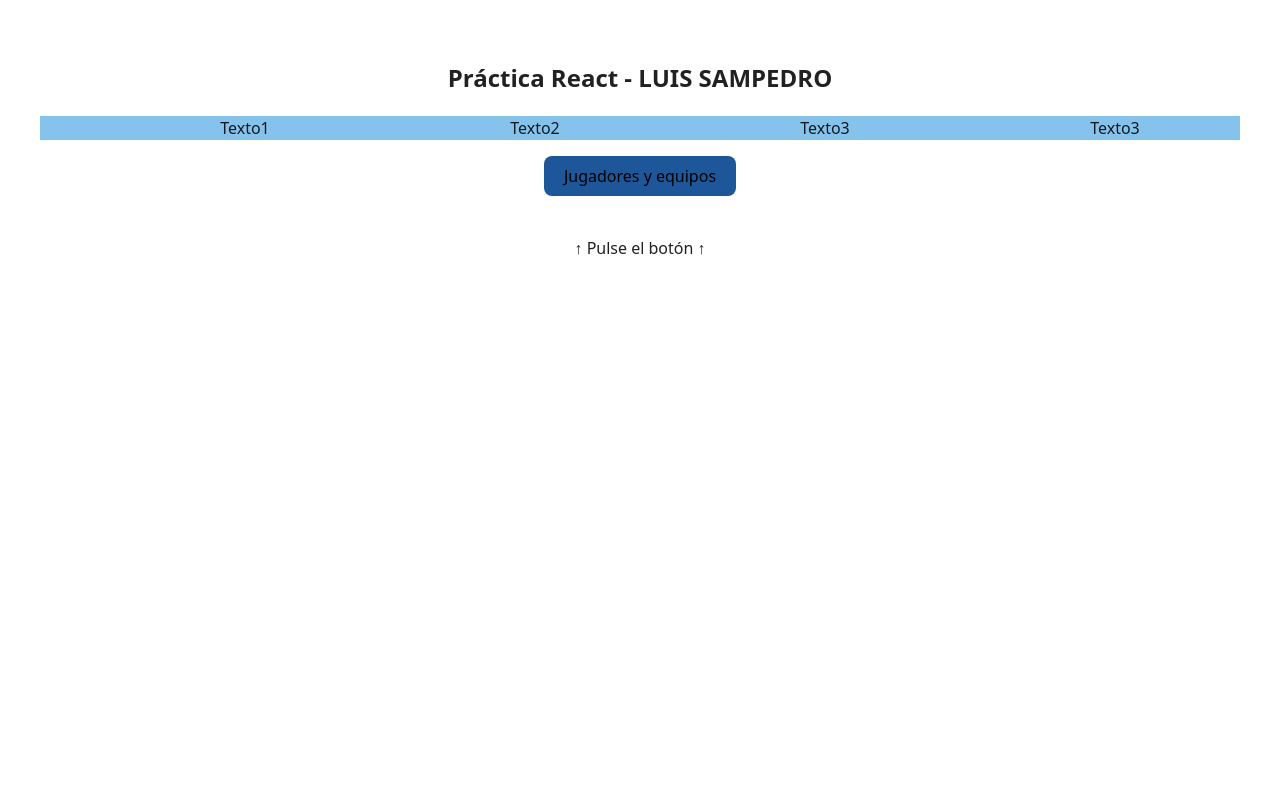
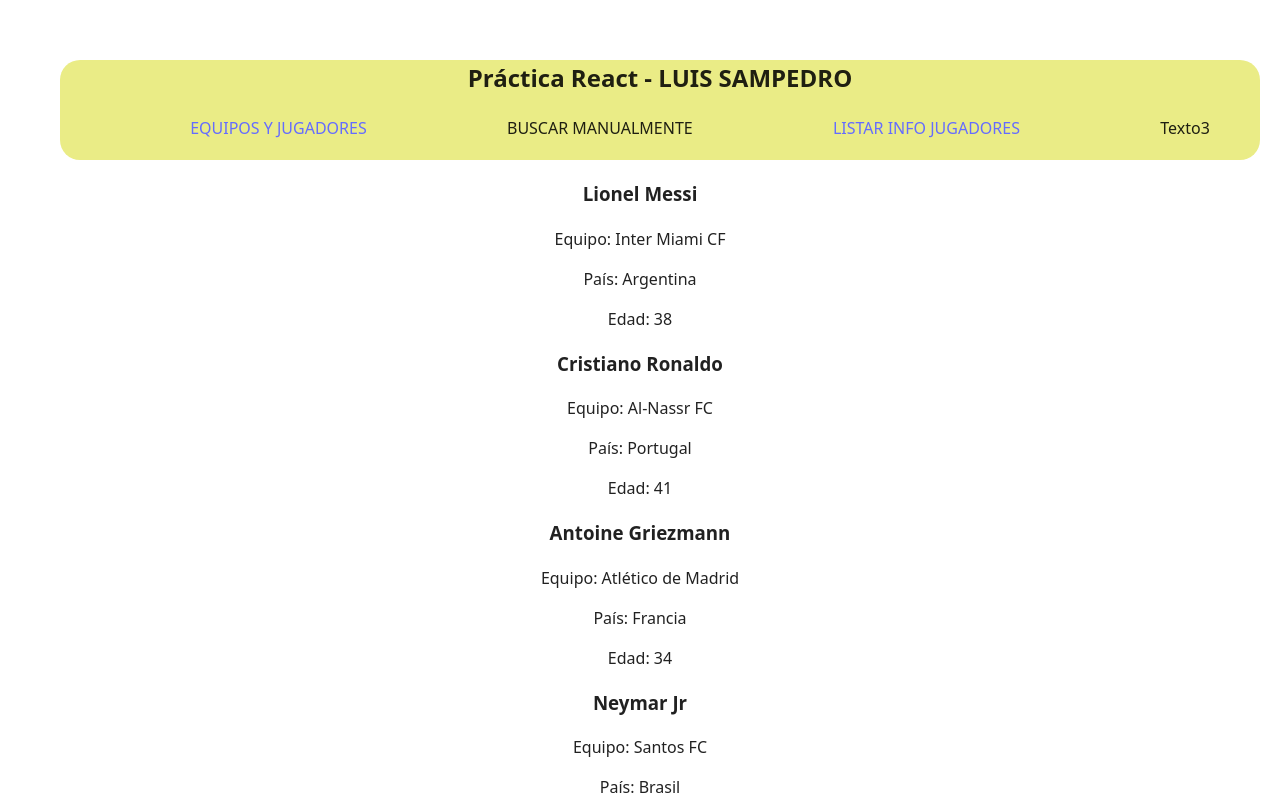
Before and after one commit to 0xLuisfer/practica-react-luis-sampedro, a React (Vite) app: page /listarJugadores in a window 1280 px wide. Shown: the top 800 px of the page. Built offline with nearby package versions, Linux system fonts and the light colour scheme.

Commit message:
Se crea componente Jugador y se hace uso de props desde ListaJugadores. También se aplica routing básico para ir probando la navegación entre las dos páginas creadas

```diff
--- a/package.json
+++ b/package.json
@@ -11,7 +11,8 @@
   },
   "dependencies": {
     "react": "^19.2.0",
-    "react-dom": "^19.2.0"
+    "react-dom": "^19.2.0",
+    "react-router-dom": "^7.13.1"
   },
   "devDependencies": {
     "@eslint/js": "^9.39.1",
--- a/src/App.jsx
+++ b/src/App.jsx
@@ -1,14 +1,27 @@
 import ButtonComponent from './components/ButtonComponent';
 import NavegationComponent from './components/NavegationComponent';
+import { BrowserRouter, Routes, Route } from 'react-router-dom';
+import ListaJugadores from './pages/ListaJugadores'
 import './App.css'
 
 function App() {
 
   return (
-    <>
-      <NavegationComponent></NavegationComponent>
-      <ButtonComponent></ButtonComponent>
-    </>
+    <BrowserRouter>
+    <Routes>
+        <Route path='/' element= {
+          <>
+            <NavegationComponent></NavegationComponent>
+            <ButtonComponent></ButtonComponent>
+          </>
+        }/>
+
+
+        {/** Otras rutas */}
+        <Route path="/listarJugadores" element={<ListaJugadores />} />
+
+      </Routes>
+    </BrowserRouter>
   )
 }
 
--- /dev/null
+++ b/src/components/Jugador.jsx
@@ -0,0 +1,13 @@
+/* Uso de props */
+function Jugador({ nombre, equipo, ciudad, edad }) {
+    return (
+        <div>
+            <h3>{nombre}</h3>
+            <p>Equipo: {equipo}</p>
+            <p>País: {ciudad}</p>
+            <p>Edad: {edad}</p>
+        </div>
+    );
+}
+
+export default Jugador;
--- a/src/components/NavegationComponent.css
+++ b/src/components/NavegationComponent.css
@@ -1,5 +1,10 @@
-.header {
-    background-color: rgb(134, 195, 236);
+.headerComponent {
+    background-color: rgb(234, 236, 134);
+    width: 100%;
+    border-radius: 20px;
+    height: 100px;
+    margin: 20px;
+
 }
 
 .header-list {
--- a/src/components/NavegationComponent.jsx
+++ b/src/components/NavegationComponent.jsx
@@ -1,19 +1,20 @@
 import "./NavegationComponent.css"
+import { Link } from "react-router-dom";
 
 function NavegationComponent() {
     return (
-        <header>
+        <header className="headerComponent">
             <h2>Práctica React - LUIS SAMPEDRO</h2>
             <nav className="header">
                 <ul className="header-list">
                     <li>
-                        <ul>Texto1</ul>
+                        <ul><Link to="/">EQUIPOS Y JUGADORES</Link></ul>
                     </li>
                     <li>
-                        <ul>Texto2</ul>
+                        <ul>BUSCAR MANUALMENTE</ul>
                     </li>
                     <li>
-                        <ul>Texto3</ul>
+                        <ul><Link to="/listarJugadores">LISTAR INFO JUGADORES</Link></ul>
                     </li>
                     <li>
                         <ul>Texto3</ul>
--- a/src/index.css
+++ b/src/index.css
@@ -46,16 +46,11 @@ button:focus-visible {
   outline: 4px auto -webkit-focus-ring-color;
 }
 
-input {
-  background-color: white;
-  border-radius: 8px;
-  border: 1px solid black;
-  width: 300px;
-  height: 30px;
-  color: black;
-  text-align: center;
+table {
+  margin:0 auto;
+  border-collapse: collapse;
 }
 
-table {
-  margin:0 auto;
+table td {
+  padding: 20px;
 }
--- /dev/null
+++ b/src/pages/ListaJugadores.jsx
@@ -0,0 +1,22 @@
+import Jugador from  "../components/Jugador"
+import jugadores from '../datos.json';
+import NavegationComponent from "../components/NavegationComponent";
+
+function ListaJugadores() {
+    return (
+        <>
+            <NavegationComponent></NavegationComponent>
+            {jugadores.map((jugador, index) => (
+                <Jugador
+                    key={index}
+                    nombre={jugador.nombre}
+                    equipo={jugador.equipo}
+                    ciudad={jugador.pais}
+                    edad={jugador.edad}
+                />
+            ))}
+        </>
+    );
+}
+
+export default ListaJugadores;
```
Also changed, not shown: 1 other file (tests, documents, lock files or other folders).
